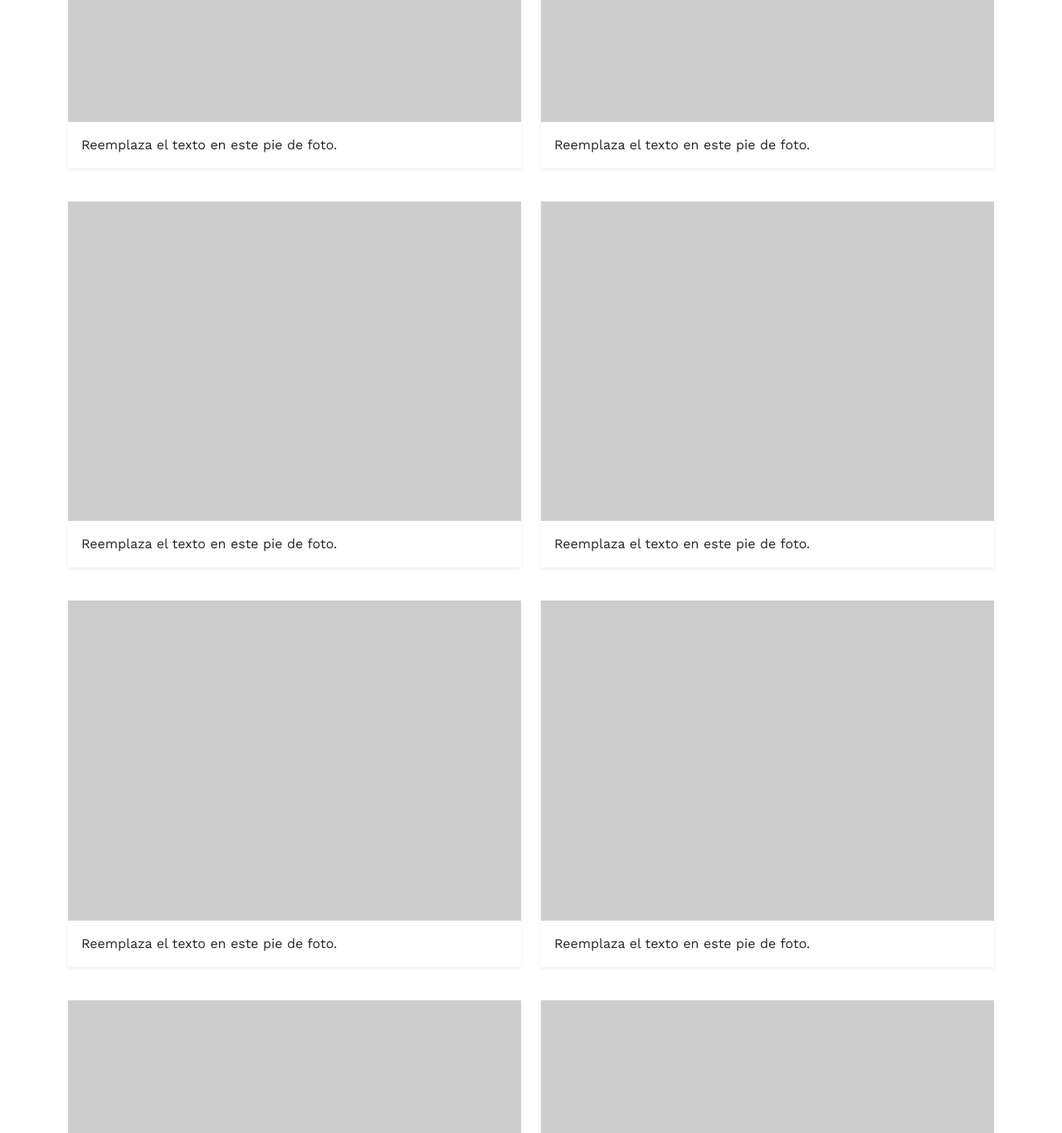
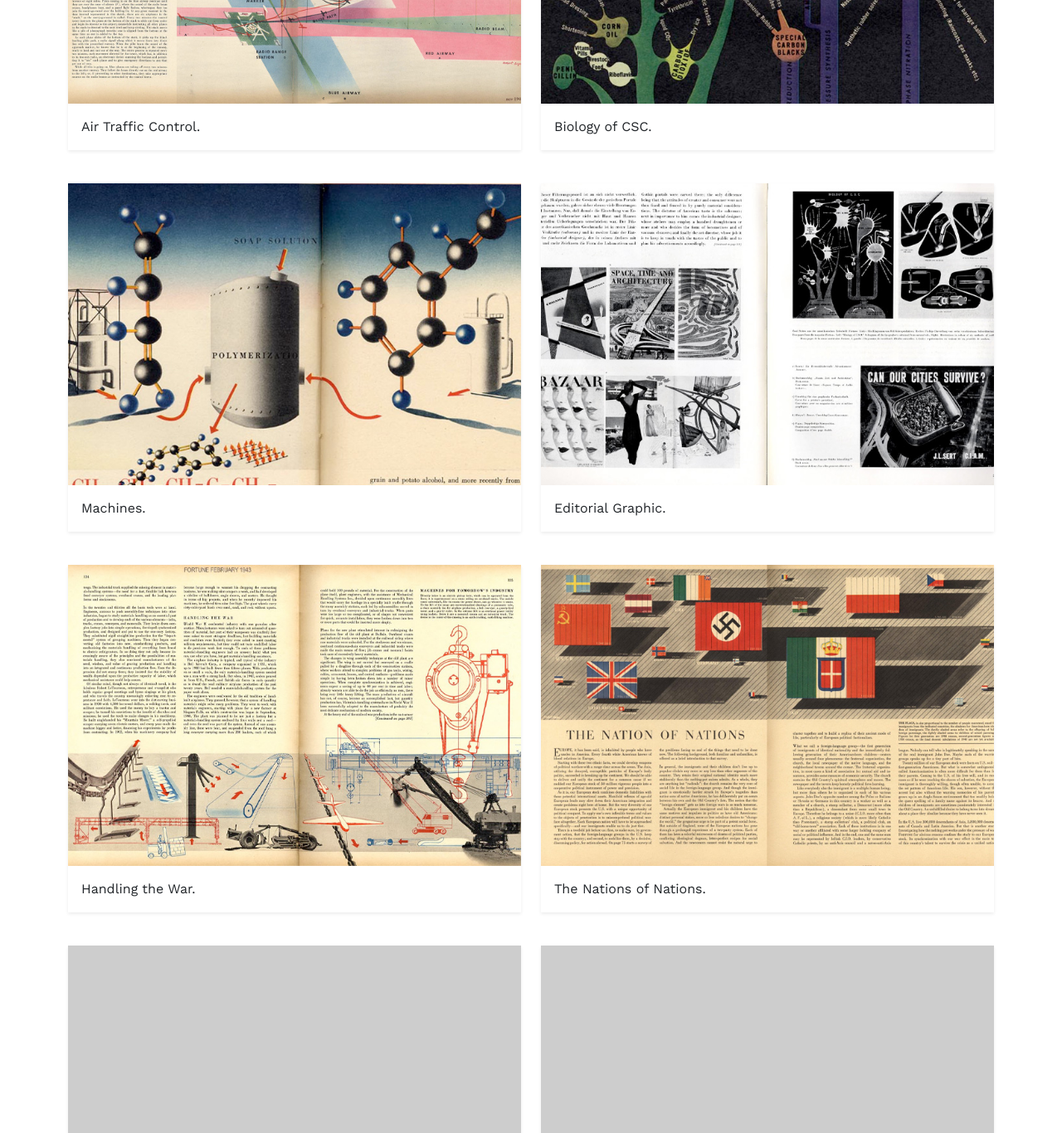
Before and after one commit to vicentepuig/clase01, a plain HTML site: page clase-01/index.html in a window 1280 px wide. Shown: the part 800-2166 px from the top of the page at 83% size. Drawn offline with nearby package versions, Linux system fonts and the light colour scheme.

Commit message:
Update index.html

```diff
--- a/clase-01/index.html
+++ b/clase-01/index.html
@@ -35,43 +35,43 @@
                 <!--primera imagen-->
                 <div class="col-12 col-sm-6">
                     <figure class="shadow-sm">
-                        <img loading="lazy" src="img/reemplaza-esta-imagen.gif" class="w-100" alt="describe lo que se ve en la imagen" />
-                        <figcaption class="p-3">Reemplaza el texto en este pie de foto.</figcaption>
+                        <img loading="lazy" src="img/01.jpg" class="w-100" alt="Air Traffic Control" />
+                        <figcaption class="p-3">Air Traffic Control.</figcaption>
                     </figure>
                 </div>
                 <!--segunda imagen-->
                 <div class="col-12 col-sm-6">
                     <figure class="shadow-sm">
-                        <img loading="lazy" src="img/reemplaza-esta-imagen.gif" class="w-100" alt="describe lo que se ve en la imagen" />
-                        <figcaption class="p-3">Reemplaza el texto en este pie de foto.</figcaption>
+                        <img loading="lazy" src="img/02.jpg" class="w-100" alt="Biology of CSC" />
+                        <figcaption class="p-3">Biology of CSC.</figcaption>
                     </figure>
                 </div>
                 <!--tercera imagen-->
                 <div class="col-12 col-sm-6">
                     <figure class="shadow-sm">
-                        <img loading="lazy" src="img/reemplaza-esta-imagen.gif" class="w-100" alt="describe lo que se ve en la imagen" />
-                        <figcaption class="p-3">Reemplaza el texto en este pie de foto.</figcaption>
+                        <img loading="lazy" src="img/03.jpg" class="w-100" alt="Machines" />
+                        <figcaption class="p-3">Machines.</figcaption>
                     </figure>
                 </div>
                 <!--cuarta imagen-->
                 <div class="col-12 col-sm-6">
                     <figure class="shadow-sm">
-                        <img loading="lazy" src="img/reemplaza-esta-imagen.gif" class="w-100" alt="describe lo que se ve en la imagen" />
-                        <figcaption class="p-3">Reemplaza el texto en este pie de foto.</figcaption>
+                        <img loading="lazy" src="img/04.jpg" class="w-100" alt="Editorial Graphic" />
+                        <figcaption class="p-3">Editorial Graphic.</figcaption>
                     </figure>
                 </div>
                 <!--quinta imagen-->
                 <div class="col-12 col-sm-6">
                     <figure class="shadow-sm">
-                        <img loading="lazy" src="img/reemplaza-esta-imagen.gif" class="w-100" alt="describe lo que se ve en la imagen" />
-                        <figcaption class="p-3">Reemplaza el texto en este pie de foto.</figcaption>
+                        <img loading="lazy" src="img/05.jpg" class="w-100" alt="Handling the War" />
+                        <figcaption class="p-3">Handling the War.</figcaption>
                     </figure>
                 </div>
                 <!--sexta imagen-->
                 <div class="col-12 col-sm-6">
                     <figure class="shadow-sm">
-                        <img loading="lazy" src="img/reemplaza-esta-imagen.gif" class="w-100" alt="describe lo que se ve en la imagen" />
-                        <figcaption class="p-3">Reemplaza el texto en este pie de foto.</figcaption>
+                        <img loading="lazy" src="img/06.jpg" class="w-100" alt="The Nations of Nations" />
+                        <figcaption class="p-3">The Nations of Nations.</figcaption>
                     </figure>
                 </div>
                 <!--séptima imagen-->
```
